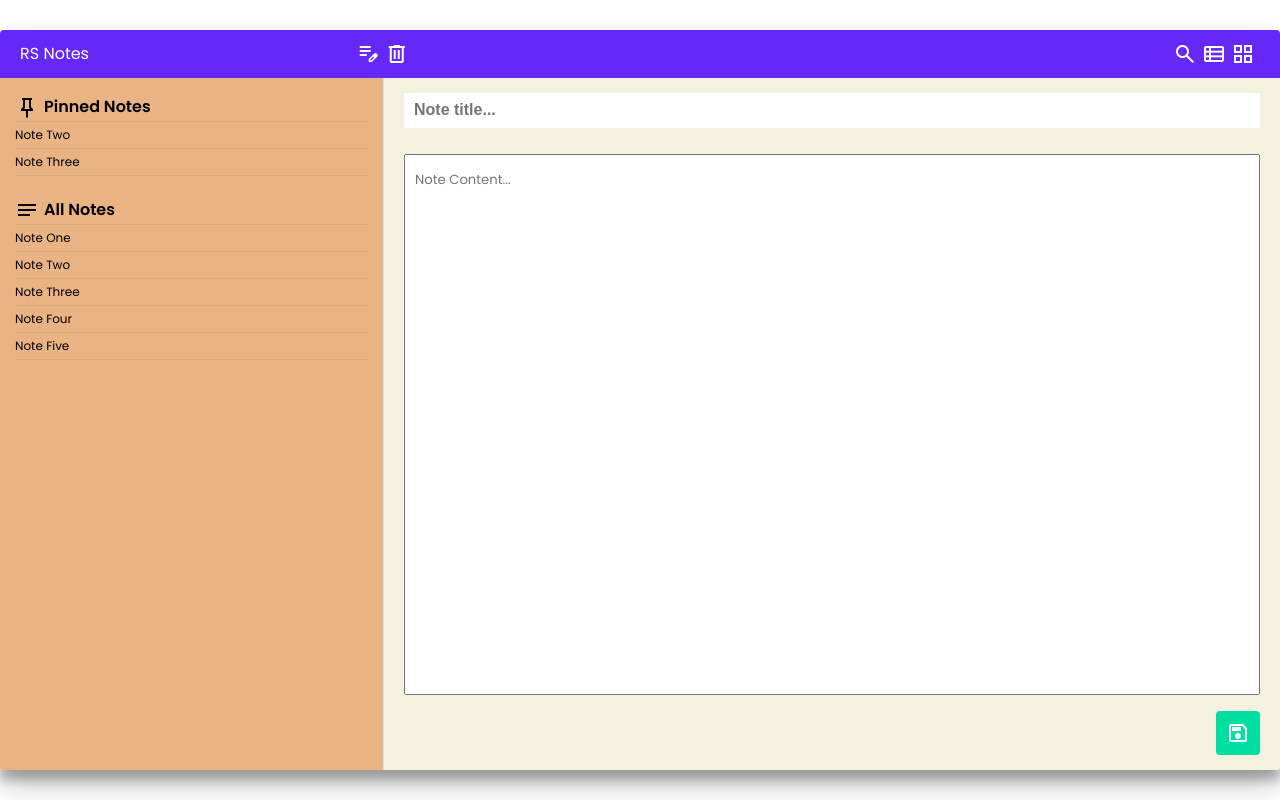
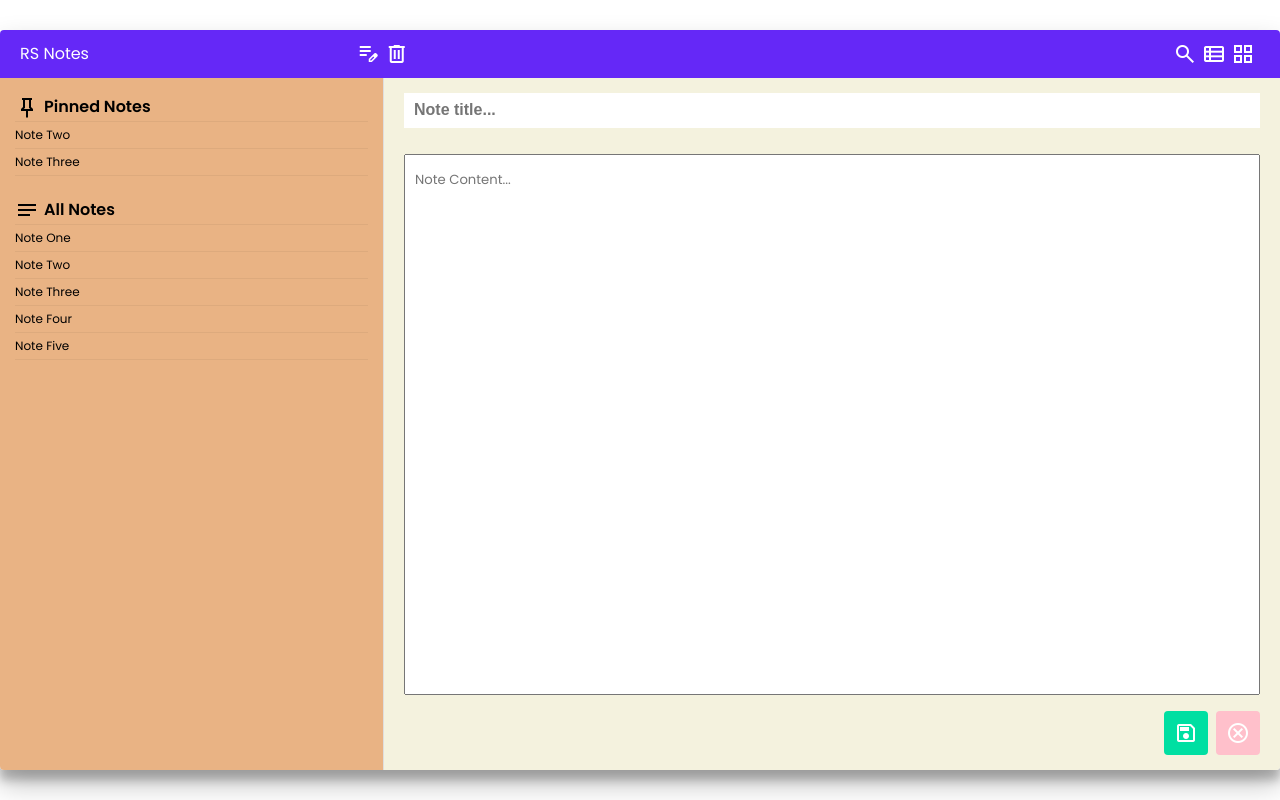
Before and after one commit to anykate/vue-notes-yt, a Vue app: page / in a window 1280 px wide. Built offline with nearby package versions, Linux system fonts and the light colour scheme.

Commit message:
Form - cancel button

```diff
--- a/src/assets/css/main.css
+++ b/src/assets/css/main.css
@@ -201,8 +201,25 @@ body {
     /* position: absolute;
     right: 15px;
     bottom: 15px;
-    z-index: 1; */
-    align-self: flex-end;
+    z-index: 1;
+    align-self: flex-start;*/
+    display: flex;
+    justify-content: space-around;
+    align-items: center;
+}
+
+.rs__form-cancel-btn {
+    padding: 10px;
+    font-family: inherit;
+    font-size: 0.825rem;
+    font-weight: 500;
+    border-radius: 4px;
+    border: 0;
+    outline: 0;
+    background-color: pink;
+    color: #fff;
+    cursor: pointer;
+    transition: all 0.3s ease-in;
     display: flex;
     justify-content: space-around;
     align-items: center;
@@ -210,6 +227,9 @@ body {
 
 .rs__form-save-btn:hover {
     background-color: #17594a;
+}
+.rs__form-cancel-btn:hover {
+    background-color: red;
 }
 
 #content {
@@ -221,3 +241,12 @@ body {
     height: 82%;
     margin: 1rem 0;
 }
+
+.rs__button-layout {
+    display: flex;
+    gap: 0.5rem;
+    align-self: flex-end;
+    align-items: center;
+    justify-content: space-around;
+    color: #fff;
+}
--- a/src/components/common/AddNote.vue
+++ b/src/components/common/AddNote.vue
@@ -21,12 +21,20 @@ const handleForm = (e) => {
                 v-model="content"
                 placeholder="Note Content..."
             />
+            <div class="rs__button-layout">
                 <button
                     type="submit"
                     class="rs__form-save-btn"
                 >
                     <span class="material-symbols-outlined">save</span>
                 </button>
+                <button
+                    type="submit"
+                    class="rs__form-cancel-btn"
+                >
+                    <span class="material-symbols-outlined">cancel</span>
+                </button>
+            </div>
         </form>
     </div>
 </template>
```
Lines whose indentation alone changed are shown as unchanged.
